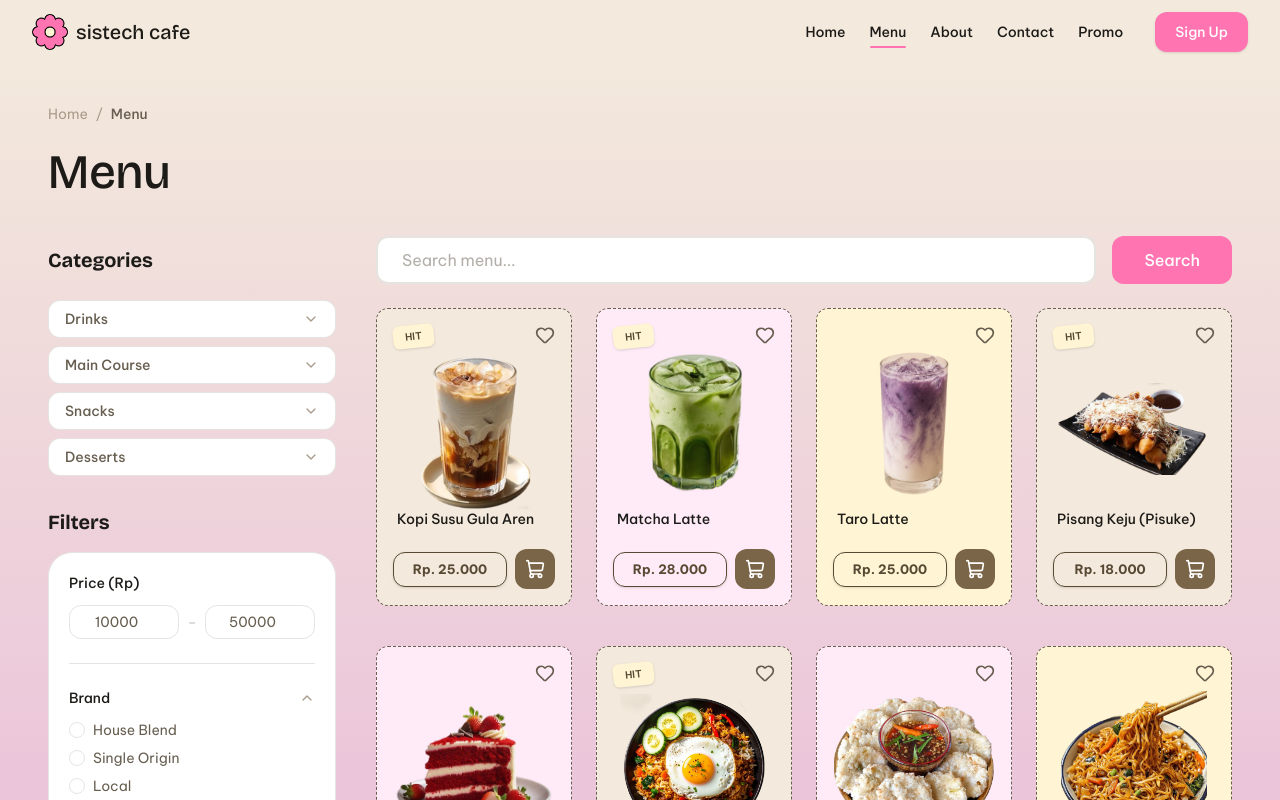
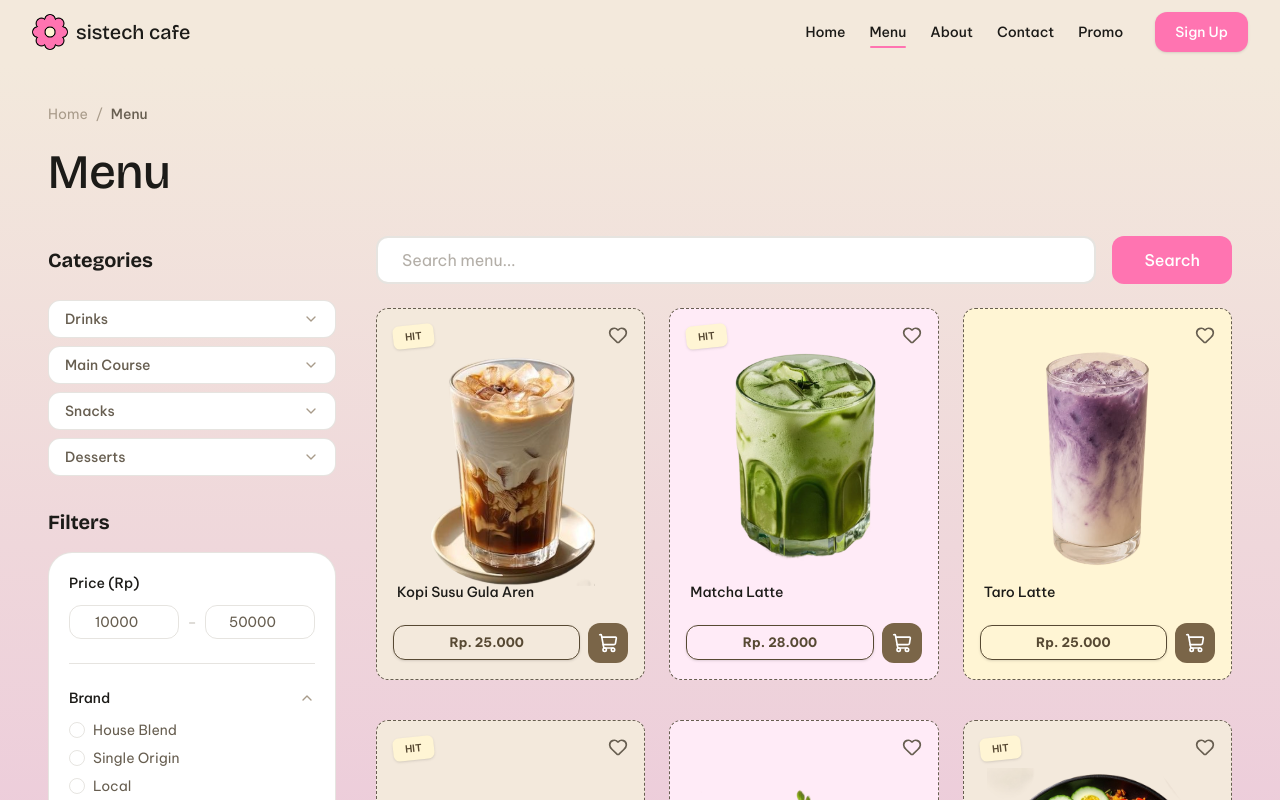
Before and after one commit to fatiya17/sistech-cafe, a Next.js app: page /menu in a window 1280 px wide. Shown: the top 800 px of the page. Built offline with nearby package versions, Linux system fonts and the light colour scheme.

Commit message:
feat: update card 3 column in desktop

```diff
--- a/components/menu/ProductGrid.jsx
+++ b/components/menu/ProductGrid.jsx
@@ -167,7 +167,7 @@ export function ProductGrid() {
       </form>
 
       {/* Grid */}
-      <div className="grid grid-cols-2 md:grid-cols-3 lg:grid-cols-4 gap-4 md:gap-6 gap-y-8 md:gap-y-10">
+      <div className="grid grid-cols-2 md:grid-cols-3 gap-4 md:gap-6 gap-y-8 md:gap-y-10">
         {mockProducts.map((product) => (
           <ProductCard
             key={product.id}
```
